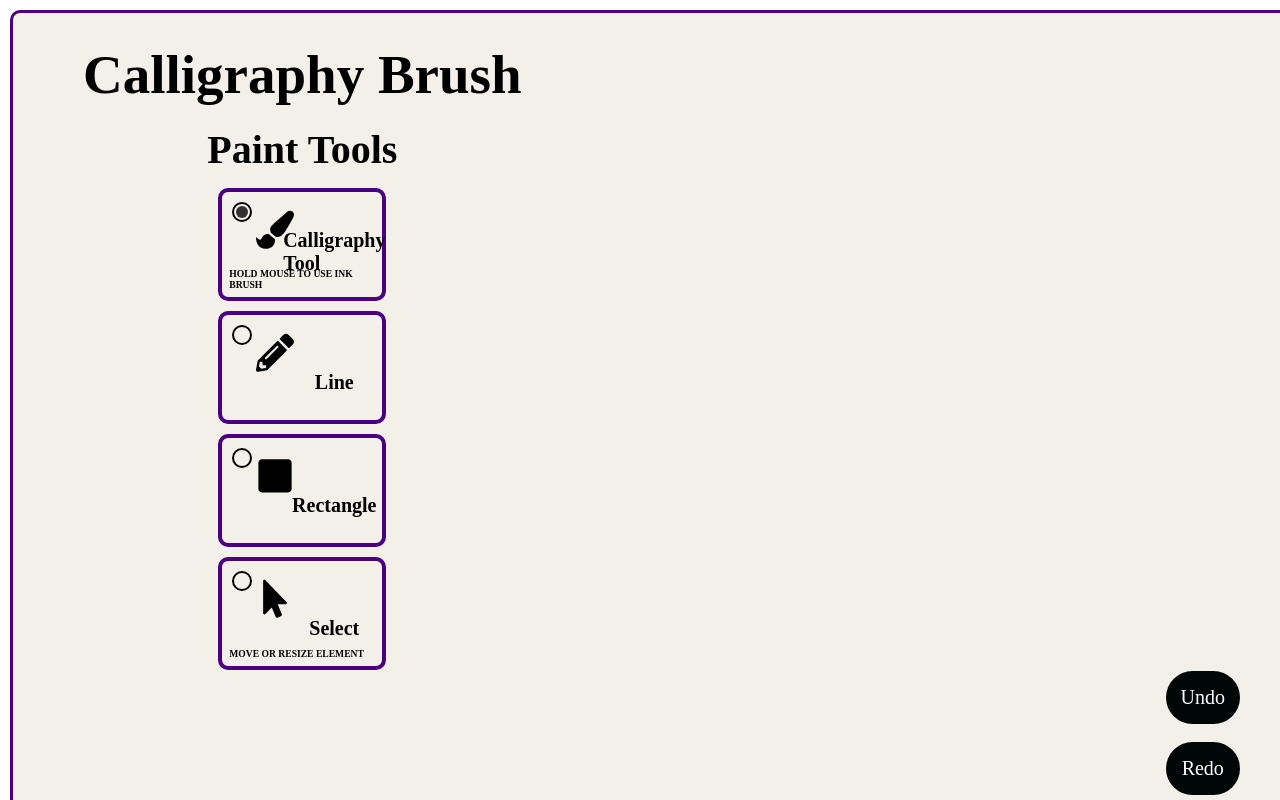
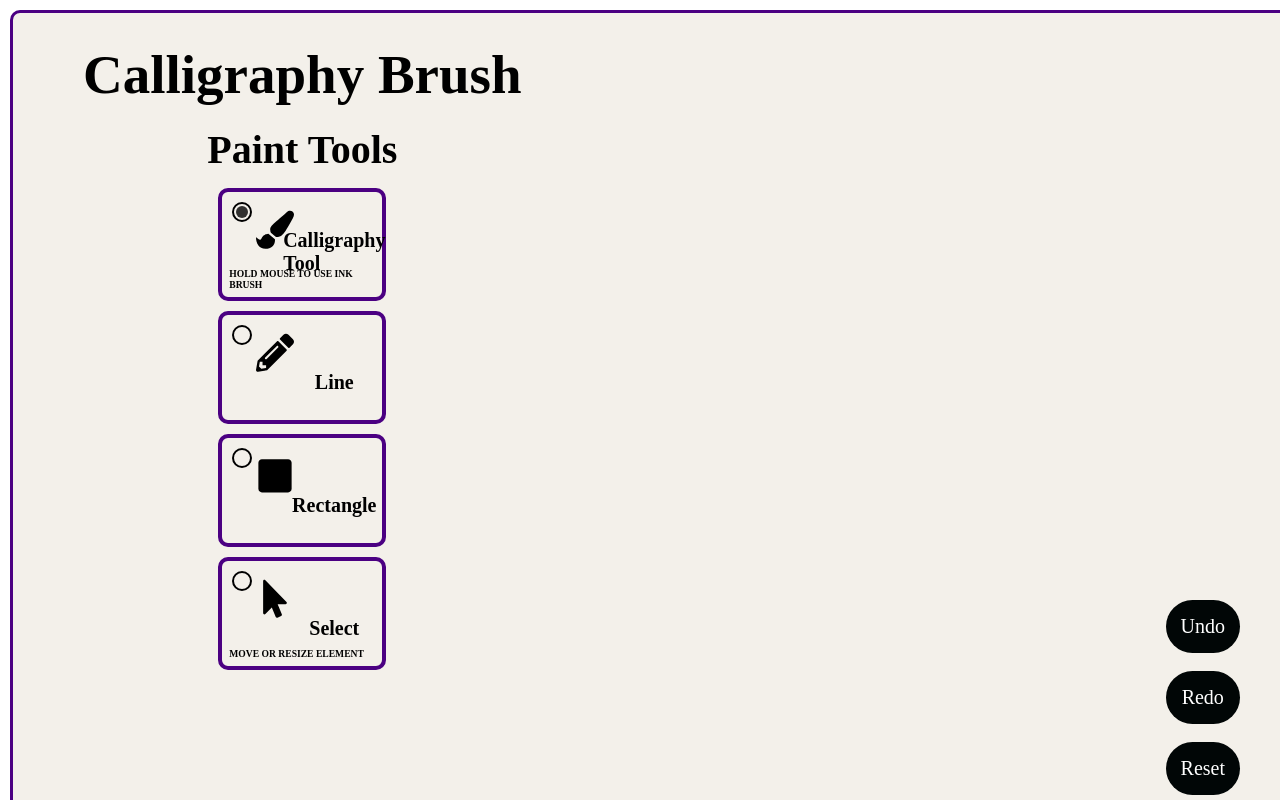
Before and after one commit to alison2686/calligraphy-brush, a React (Create React App) app: page /paint in a window 1280 px wide. Built offline with nearby package versions, Linux system fonts and the light colour scheme; a web font is replaced by a local one.

Commit message:
add reset button

```diff
--- a/src/components/Paint/PaintElements.jsx
+++ b/src/components/Paint/PaintElements.jsx
@@ -1,13 +1,4 @@
 import styled from 'styled-components';
-
-// font-family: 'Beth Ellen', cursive;
-// font-family: 'Devonshire', cursive;
-// font-family: 'Julee', cursive;
-// font-family: 'Lakki Reddy', cursive;
-// font-family: 'Leckerli One', cursive;
-// font-family: 'Marck Script', cursive;
-// font-family: 'Meddon', cursive;
-// font-family: 'Merienda', cursive;
 
 export const PaintContainer = styled.div`
     padding: 10px;
@@ -130,3 +121,24 @@ export const UndoRedoBtn = styled.div`
         background: ${({ primary }) => (primary ? '#ffffff' : '#4b0082')};
     }
 `
+
+export const ResetBtn = styled.div`
+    border-radius: 50px;
+    background: ${({ primary }) => (primary ? '#4b0082' : '#010606')};
+    white-space: nowrap;
+    padding: 15px;
+    color: #fff;
+    font-size: 20px;
+    outline: none;
+    border: none;
+    cursor: pointer;
+    display: flex;
+    justify-content: center;
+    align-items: center;
+    transition: all 0.2s ease-in-out;
+
+    &:hover {
+        transition: all 0.2s ease-in-out;
+        background: ${({ primary }) => (primary ? '#ffffff' : '#4b0082')};
+    }
+`
--- a/src/components/Paint/paint.js
+++ b/src/components/Paint/paint.js
@@ -17,7 +17,8 @@ import {
   PaintToolLabel,
   PaintSpan,
   PaintIcon,
-  UndoRedoBtn
+  UndoRedoBtn,
+  ResetBtn
 } from './PaintElements'
 import { faPaintBrush, faSquare, faMousePointer, faPencilAlt } from '@fortawesome/free-solid-svg-icons';
 import { FontAwesomeIcon } from '@fortawesome/react-fontawesome';
@@ -163,8 +164,9 @@ const useHistory = (initialState) => {
 
     const undo = () => index > 0 && setIndex(prevState => prevState - 1)
     const redo = () => index < history.length - 1 && setIndex(prevState => prevState + 1)
+    const reset = () => setState(initialState)
 
-    return [history[index], setState, undo, redo]
+    return [history[index], setState, undo, redo, reset]
 }
 
 const getSvgPathFromStroke = stroke => {
@@ -218,7 +220,7 @@ const drawElement = (roughCanvas, context, element) => {
 const adjustmentRequired = type => ['line', 'rectangle'].includes(type)
 
 function Paint() {
-    const [elements, setElements, undo, redo] = useHistory([])
+    const [elements, setElements, undo, redo, reset] = useHistory([])
     const [action, setAction] = useState('none')
     const [tool, setTool] = useState('brush')
     const [selectedElement, setSelectedElement] = useState(null)
@@ -499,6 +501,12 @@ function Paint() {
                   >
                     Redo
                   </UndoRedoBtn>
+                  <br />
+                  <ResetBtn
+                    onClick={reset}
+                  >
+                    Reset
+                  </ResetBtn>
               </PaintBtnWrapper>
             {/* <div className='color-picker' style={{ position: 'fixed', top: 0, padding: 50}}>
                 <ColorPicker />
```
